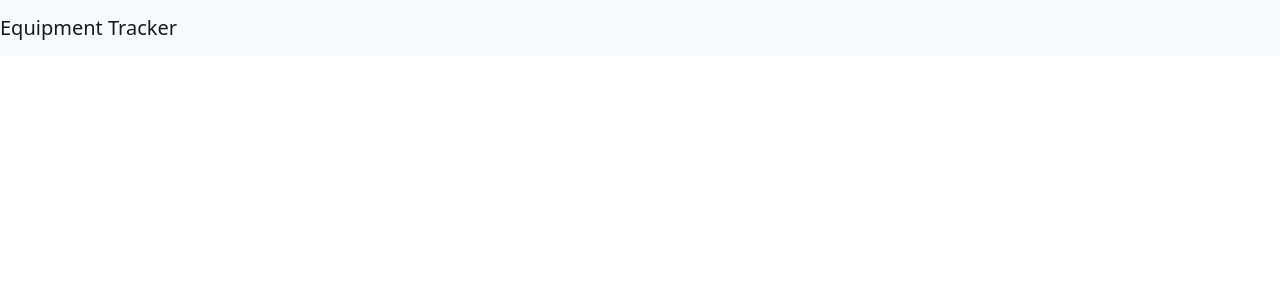
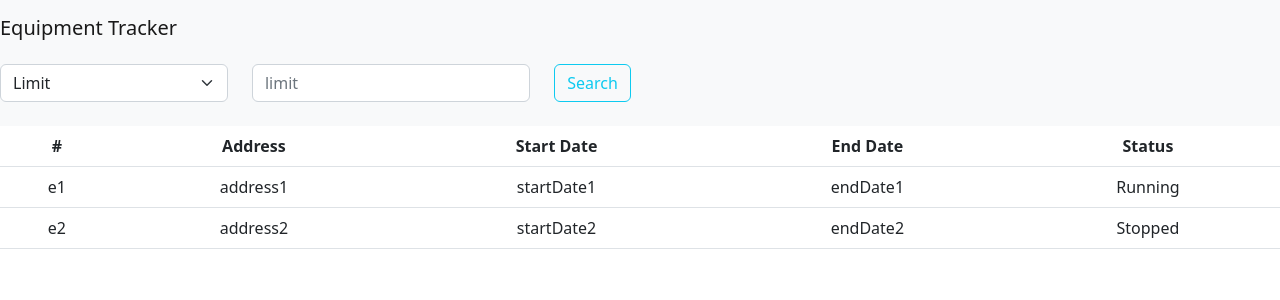
Before and after one commit to rocsea0626/contract_tracker, a React (Create React App) app in the folder frontend/equipment_tracker/: page / in a window 1280 px wide. Shown: the top 300 px of the page. Built offline with nearby package versions, Linux system fonts and the light colour scheme.

Commit message:
add EquipmentsList

```diff
--- a/frontend/equipment_tracker/package.json
+++ b/frontend/equipment_tracker/package.json
@@ -37,5 +37,8 @@
       "last 1 firefox version",
       "last 1 safari version"
     ]
+  },
+  "devDependencies": {
+    "json-loader": "^0.5.7"
   }
 }
--- a/frontend/equipment_tracker/src/components/App/App.js
+++ b/frontend/equipment_tracker/src/components/App/App.js
@@ -1,10 +1,16 @@
 import './App.css';
-import Header from "../Header/Header";
+import {
+    Header,
+    EquipmentsList
+} from "../../components";
+import {equipments} from "../../data/mock/data";
+
 
 function App() {
   return (
     <div className="App">
       <Header />
+      <EquipmentsList equipments={equipments}/>
     </div>
   );
 }
--- /dev/null
+++ b/frontend/equipment_tracker/src/components/EquipmentsList/EquipmentsList.css
@@ -0,0 +1,16 @@
+tr {
+  cursor: pointer;
+}
+
+td.priceChange{
+  font-weight: bold;
+  font-style: oblique;
+}
+
+td.decrease{
+  color: brown;
+}
+
+td.increase{
+  color: green;
+}
--- /dev/null
+++ b/frontend/equipment_tracker/src/components/EquipmentsList/EquipmentsList.js
@@ -0,0 +1,96 @@
+import * as React from "react";
+import {Table, Badge, Navbar, Form, FormControl, Button, ButtonGroup, ToggleButton, FormGroup} from 'react-bootstrap';
+import './EquipmentsList.css';
+import Spinner from 'react-bootstrap/Spinner'
+import Row from 'react-bootstrap/Row';
+import Col from 'react-bootstrap/Col';
+
+class EquipmentsList extends React.Component {
+
+    constructor(props) {
+        super(props)
+        this.inputRef = React.createRef()
+        this.selectRef = React.createRef()
+    }
+
+    onAddClicked = () => {
+        console.log("onAddClicked()")
+        console.log("this.inputRef: %s, this.selectRef: %s", this.inputRef.current.value, this.selectRef.current.value)
+    }
+
+    renderToolbar = () => {
+        return (
+            <Navbar bg="light" expand='sm'>
+                <Form>
+                    <Form.Group as={Row} className="mb-3" controlId="formPlaintextEmail">
+                        <Col sm="5">
+                            <Form.Select ref={this.selectRef} >
+                                <option value="limit">Limit</option>
+                                <option value="equipmentNumber">Equipment Number</option>
+                            </Form.Select>
+                        </Col>
+                        <Col sm="6">
+                            <Form.Control
+                                type="plaintext"
+                                placeholder="limit"
+                                ref={this.inputRef} />
+                        </Col>
+                        <Col sm="1">
+                            <Button variant='outline-info' onClick={(e) => { this.onAddClicked(e) }}>Search</Button>
+                        </Col>
+                    </Form.Group>
+                </Form>
+            </Navbar>
+        )
+    }
+
+    renderStocks = () => {
+        return this.props.equipments.map((q, idx) => {
+            return (
+                <tr key={idx}>
+                    <td>
+                        {q.EquipmentNumber}
+                    </td>
+                    <td>{q.Address}</td>
+                    <td>
+                        {q.StartDate}
+                    </td>
+                    <td>
+                        {q.EndDate}
+                    </td>
+                    <td>
+                        {q.Status}
+                    </td>
+                </tr>
+            )
+        })
+    }
+
+    render() {
+        if (this.props.loading) {
+            return <Spinner animation="border" variant="primary" />
+        }
+
+        return (
+            <React.Fragment>
+                {this.renderToolbar()}
+                <Table responsive="sm" hover="true">
+                    <thead>
+                        <tr>
+                            <th>#</th>
+                            <th>Address</th>
+                            <th>Start Date</th>
+                            <th>End Date</th>
+                            <th>Status</th>
+                        </tr>
+                    </thead>
+                    <tbody>
+                        {this.renderStocks()}
+                    </tbody>
+                </Table>
+            </React.Fragment>
+        )
+    }
+}
+
+export default EquipmentsList
--- a/frontend/equipment_tracker/src/components/index.js
+++ b/frontend/equipment_tracker/src/components/index.js
@@ -1,7 +1,9 @@
 import App from './App/App';
 import Header from "./Header/Header";
+import EquipmentsList from "./EquipmentsList/EquipmentsList";
 
 export {
   App,
   Header,
+  EquipmentsList
 }
--- /dev/null
+++ b/frontend/equipment_tracker/src/data/mock/data.js
@@ -0,0 +1,16 @@
+export const equipments = [
+    {
+        "EquipmentNumber": "e1",
+        "Address": "address1",
+        "StartDate": "startDate1",
+        "EndDate": "endDate1",
+        "Status": "Running"
+    },
+    {
+        "EquipmentNumber": "e2",
+        "Address": "address2",
+        "StartDate": "startDate2",
+        "EndDate": "endDate2",
+        "Status": "Stopped"
+    }
+]
```
Also changed, not shown: 1 other file (tests, documents, lock files or other folders).
